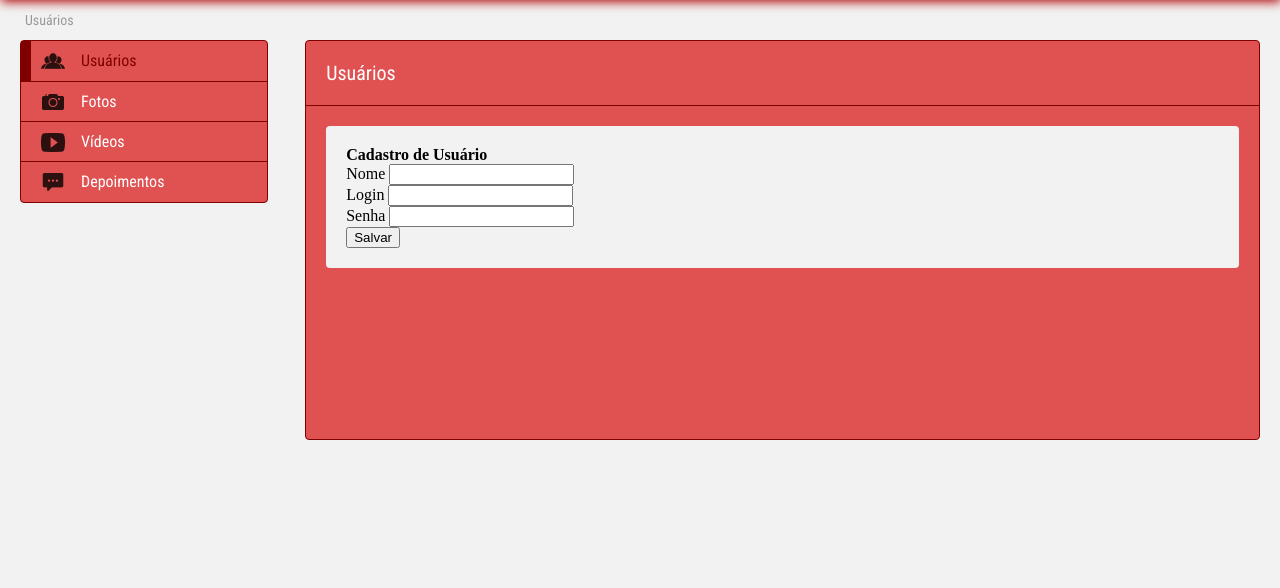
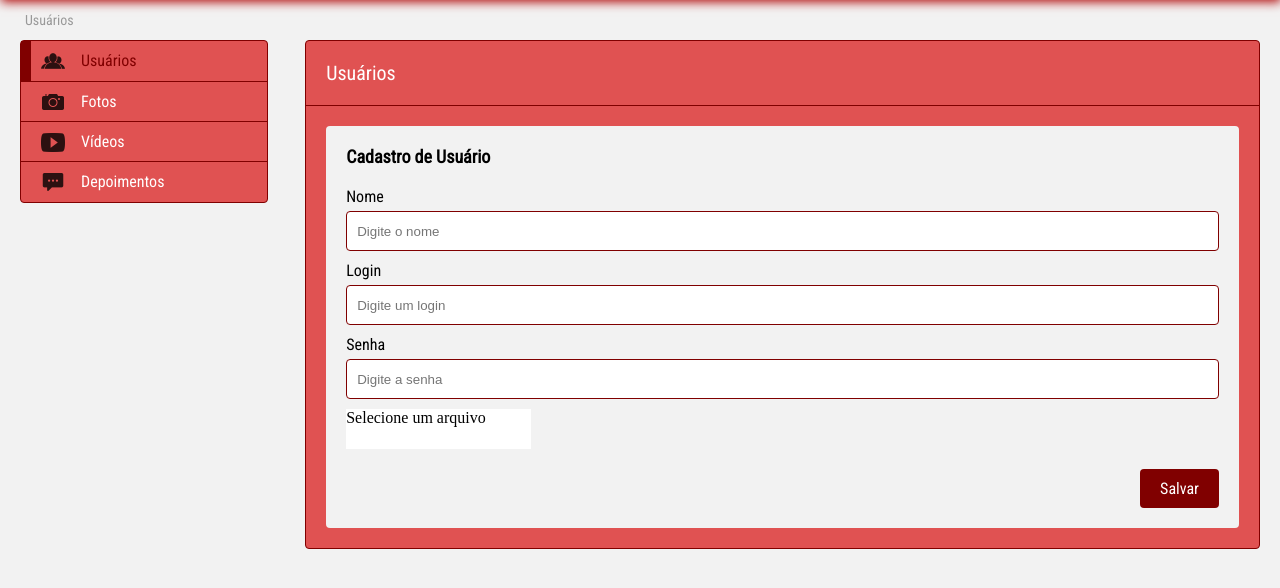
Before and after one commit to wlsdesign/docemagia, a PHP site: page /php/admin/php/index.php in a window 1280 px wide. Shown: the part 100-688 px from the top of the page. Run offline with PHP 8.4, Linux system fonts and the light colour scheme; the visitor is signed in with stand-in values (Sample User, id 1); tables that the repository leaves empty or names only in its code hold one stand-in row (values such as "Sample post").

Commit message:
CSS fomulário componentes

```diff
--- a/php/admin/php/index.php
+++ b/php/admin/php/index.php
@@ -24,6 +24,8 @@ session_start();
 	<meta name="robots" content="">
 	<meta name="Author" content="">
 	<meta http-equiv="imagetoolbar" content="no">
+	<meta name="viewport" content="width=device-width, initial-scale=1, maximum-scale=1">
+
 	<title>Área Restrita - Adminstrador</title>
 
 	<link rel="stylesheet" href="../css/reset.css" type="text/css">
@@ -78,29 +80,38 @@ function excluir() {
 
 		<section class="content fr">
 			<h1 class="titulo">Usuários</h1>
+			<form action="" method="POST" id="form">
 				<div class="form">
 					<div class="box-form">
 						<fieldset>
 							<h3 class="titulo-form">Cadastro de Usuário</h3>
 							<div class="campo">
 								<label for="nome">Nome</label>
-							<input type="text" name="nome" class="nome">
+								<input type="text" name="nome" class="nome" placeholder="Digite o nome">
 							</div>
 
 							<div class="campo">
 								<label for="login">Login</label>
-							<input type="text" name="login" class="login">
+								<input type="text" name="login" class="login" placeholder="Digite um login">
 							</div>
 
 							<div class="campo">
 								<label for="senha">Senha</label>
-							<input type="password" name="senha" class="senha">
+								<input type="password" name="senha" class="senha" placeholder="Digite a senha">
 							</div>
 
-						<button type="submit" class="salvar">Salvar</button>
+							<div class="campo">
+								<div class="inputFile">
+									<span>Selecione um arquivo</span>
+									<input type="file" name="arquivo" id="arquivo" />
+								</div>
+							</div>
+
+							<button type="submit" class="salvar fr">Salvar</button>
 						</fieldset>
 					</div>
 				</div>
+			</form>
 		</section>
 	</div>
 
--- a/php/admin/sass/componentes.less
+++ b/php/admin/sass/componentes.less
@@ -57,6 +57,16 @@ body.login    {padding-top: 100px; background: url('../imagens/header.png') top
 //Componentes
 .off{
   display: none;
+}
+.btn{
+  .borderRadius(4px);
+  .transicao(all, 01s);
+  border: 0;
+  cursor: pointer;
+  font-family: @roboto;
+  font-size: 16px;
+  font-weight: 500;
+  padding: 10px 20px;
 }
 .ativo{
   border-left: 10px solid @menuAtivo;
@@ -125,6 +135,65 @@ fieldset{
     background: @bgTextfield;
     padding: 20px;
     width: 100%;
+    .titulo-form{
+      font-family: @roboto;
+      font-size: 18px;
+      font-weight: 900;
+      margin-bottom: 20px;
+    }
+    label{
+      display: block;
+      font-family: @roboto;
+      font-size: 16px;
+      font-weight: 500;
+      margin-bottom: 5px;
+    }
+    input:focus{
+      -webkit-box-shadow: inset 0 1px 1px rgba(0,0,0,.075);
+      box-shadow: 1px 1px 15px red;
+      -webkit-transition: border-color ease-in-out .15s,-webkit-box-shadow ease-in-out .15s;
+      -o-transition: border-color ease-in-out .15s,box-shadow ease-in-out .15s;
+      transition: border-color ease-in-out .15s,box-shadow ease-in-out .15s;
+    }
+    input[type="text"],
+    input[type="password"]{
+      .borderRadius(4px);
+      background: @bgInput;
+      border: 1px solid @bordaCampos;
+      height: 40px;
+      padding: 10px;
+      width: 100%;
+    }
+    .salvar{
+       &:extend(.btn);
+       .transicao(all, 1s);
+       color: @corLink;
+       background: @bgBtn;
+       margin-top: 20px;
+       &:hover{
+        .transicao(all, 1s);
+        background: @corLinkHover;
+      }
+    }
+    .inputFile{
+      width: 185px;
+      height:40px;
+      position: relative;
+      overflow: hidden;
+      background: @bgInput;
+      span{
+        display: block;
+        position: absolute;
+      }
+      input{
+        position: absolute;
+        right: 0;
+        z-index: 2;
+        font-size: 100px;
+        opacity: 0;
+        filter: alpha(opacity=0);
+      }
+    }
 }
 
 
@@ -160,6 +229,11 @@ fieldset{
 
 //Formulários
 @bgTextfield: #f2f2f2;
+@bgInput: #ffffff;
+@bordaCampos: #800000;
+@corLink: #ffffff;
+@corLinkHover: #D43333;
+@bgBtn: #800000;
 
 
 //font
--- a/php/admin/sass/style.less
+++ b/php/admin/sass/style.less
@@ -75,7 +75,7 @@
 		.borderRadius(4px);
 		background: @bgContent;
 		border: 1px solid @borda;
-		height: 400px;
+		min-height: 400px;
 		width: (100% - 23%);
 		.titulo{
 			border-bottom: 1px solid @borda;
@@ -87,10 +87,11 @@
 		}
 		.form{
 			padding: 20px;
-
-
 			.box-form{
 				width: 100%;
+			}
+			.campo{
+				margin-top: 10px;
 			}
 		}
 
```
Also changed, not shown: php/admin/css/style.css. Lines whose indentation alone changed are shown as unchanged.
